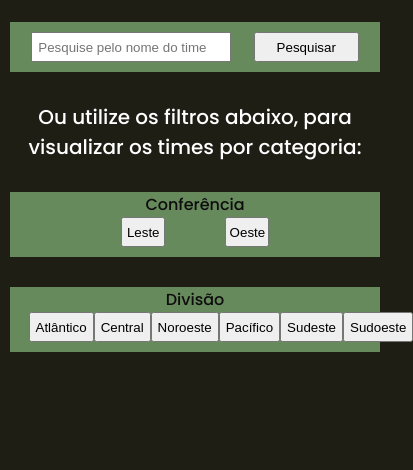
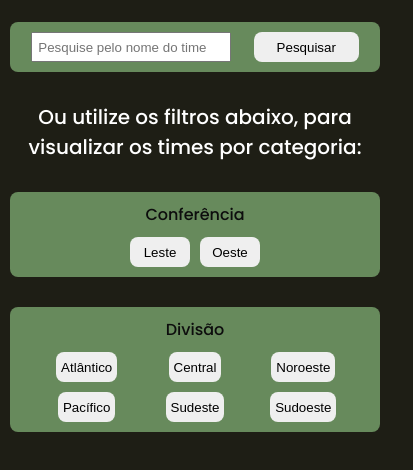
Before and after one commit to Gustavo-Dourado/projetoNBA, a plain HTML site: page index.html in a window 390 px wide. Shown: the part 188-658 px from the top of the page, 413 px wide, since content can reach past the window. Drawn offline with Linux system fonts and the light colour scheme.

Commit message:
ajustes na responsividade e pequenas alterações no layout

```diff
--- a/index.html
+++ b/index.html
@@ -37,7 +37,7 @@
             <div class="container-filtros">
                 <span class="orientacao-filtro">Divisão</span>
 
-                <div class="filtros">
+                <div class="filtros divisao">
                     <button class="filtrar-divisao" id="atlantic" onclick="filtrarTimesNBA('atlantic')" >Atlântico</button>
                     <button class="filtrar-divisao" id="central" onclick="filtrarTimesNBA('central')" >Central</button>
                     <button class="filtrar-divisao" id="northwest" onclick="filtrarTimesNBA('northwest')" >Noroeste</button>
@@ -47,7 +47,6 @@
                 </div>
             </div>
         </div>
-
 
         <div id="container-dados">
 
--- a/styles.css
+++ b/styles.css
@@ -51,6 +51,8 @@ header{
     display: flex;
     justify-content: space-evenly;
     align-items: center;
+    padding: 10px;
+    border-radius: 8px;
 }
 
 form{
@@ -74,6 +76,8 @@ button{
     height: 30px;
     padding: 0 3px;
     cursor: pointer;
+    border-radius: 8px;
+    border: none;
 }
 
 .orientacao-cliente{
@@ -92,20 +96,27 @@ button{
 .container-filtros{
     width: 100%;
     background-color: #678a5c;
-    padding-bottom: 10px;
+    padding: 10px;
     display: flex;
     flex-direction: column;
     align-items: center;
+    justify-content: space-between;
+    gap: 10px;
+    border-radius: 8px;
 }
 
 .filtros{
     width: 90%;
     display: flex;
-    justify-content: space-between;
+    justify-content: center;
+    gap: 10px;
+
 }
 
-.conferencia{
-    width: 40%;
+.divisao{
+    display: grid;
+    grid-template-columns: repeat(6, 1fr);
+    justify-items: center;
 }
 
 .filtrar-conferencia{
@@ -158,11 +169,13 @@ button{
 }
 
 #tabela-times{
+    min-width: 345px;
     overflow: auto;
     width: 100%;
     max-height: 800px;
     border: 2px solid white;
     border-spacing: 0;
+    border-radius: 8px;
     margin: 0 auto;
     display: none;
 }
@@ -201,6 +214,10 @@ td{
 
 @media (max-width: 619px){
 
+    .divisao{
+        grid-template-columns: repeat(3, 1fr);
+    }
+
     .container-dados{
         padding: 0 10px;
     }
```
